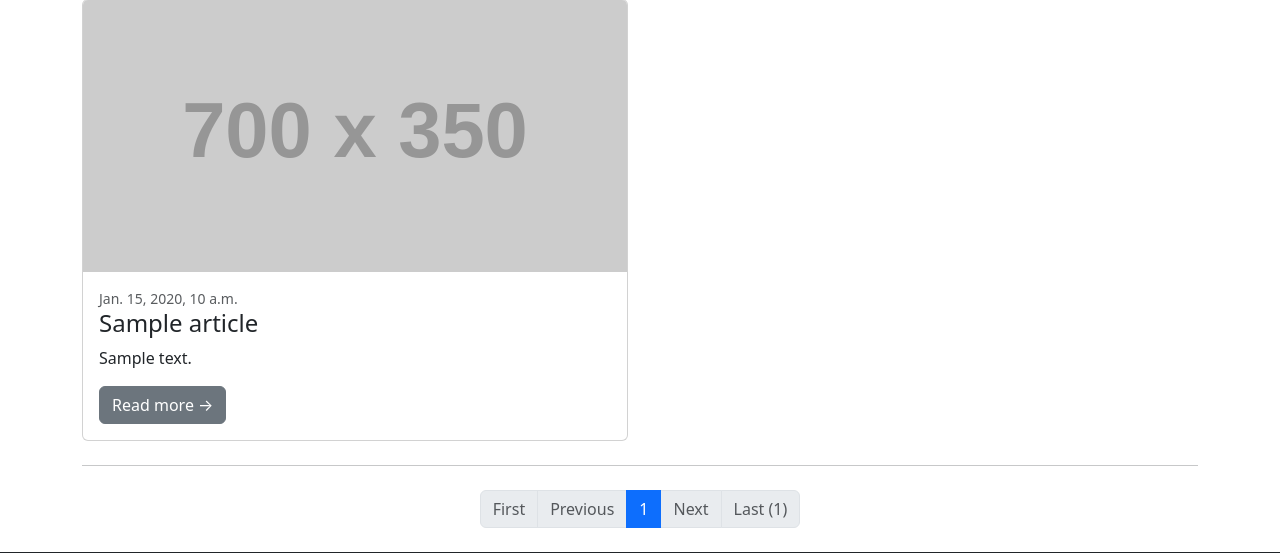
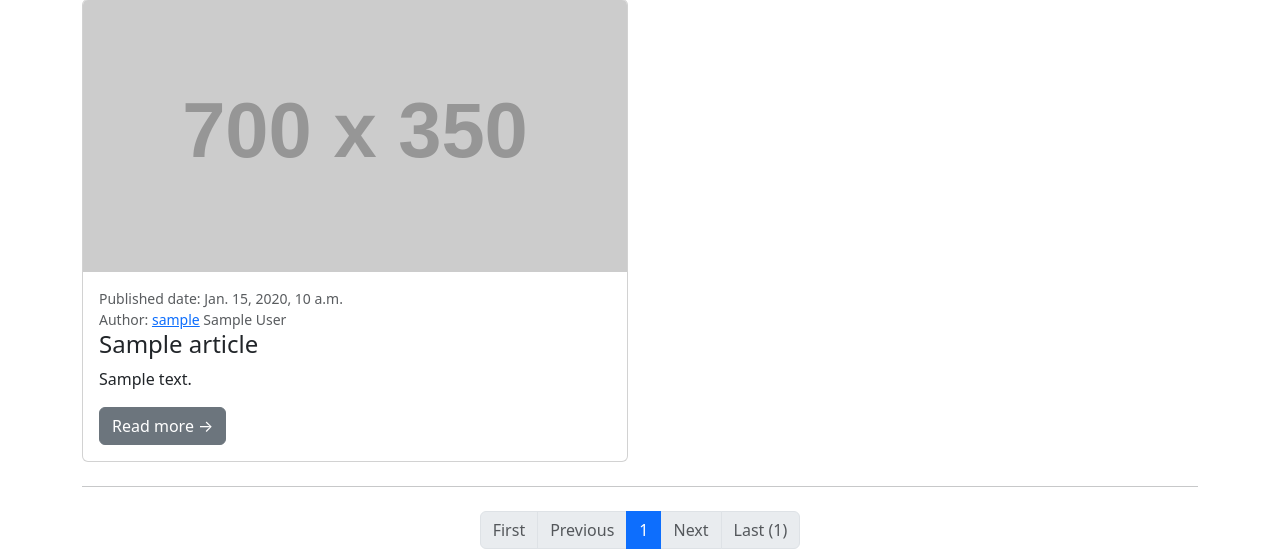
Before and after one commit to mabrasheva/Django_Blogging_App, a Django app: page /article/list/ in a window 1280 px wide. Shown: the part 360-913 px from the top of the page. Run offline with Django 5.2, Linux system fonts and the light colour scheme; tables that the repository leaves empty hold one stand-in row (values such as "Sample post"); grey boxes labelled with a size stand in for pictures from a placeholder-image service; some libraries are stand-ins or nearby versions.

Commit message:
Added conditions in the dtl templates: - Only the owner of an article or staff user to be able to edit or delete article. - Only the owner of a user profile or superuser to be able to edit or delete user.

```diff
--- a/templates/article/article_card.html
+++ b/templates/article/article_card.html
@@ -3,7 +3,10 @@
                       src="https://dummyimage.com/700x350/dee2e6/6c757d.jpg"
                       alt="..."/></a>
     <div class="card-body">
-        <div class="small text-muted">{{ article.created_on }}</div>
+        <div class="small text-muted">Published date: {{ article.created_on }}</div>
+        <div class="small text-muted">Author:
+            <a href="{% url 'user_details' pk=article.user.pk %}">{{ article.user.username }}</a>
+            {{ article.user.full_name }}</div>
         <h2 class="card-title h4">{{ article.title }}</h2>
         <p class="card-text">{{ article.text|truncatechars:50 }}</p>
         <a class="btn btn-secondary" href="{% url 'article_details' article.pk %}">Read more →</a>
```
Also changed, not shown: templates/article/article_details.html (+7 -4 lines), templates/user_profile/user_details.html (+6 -5 lines).
